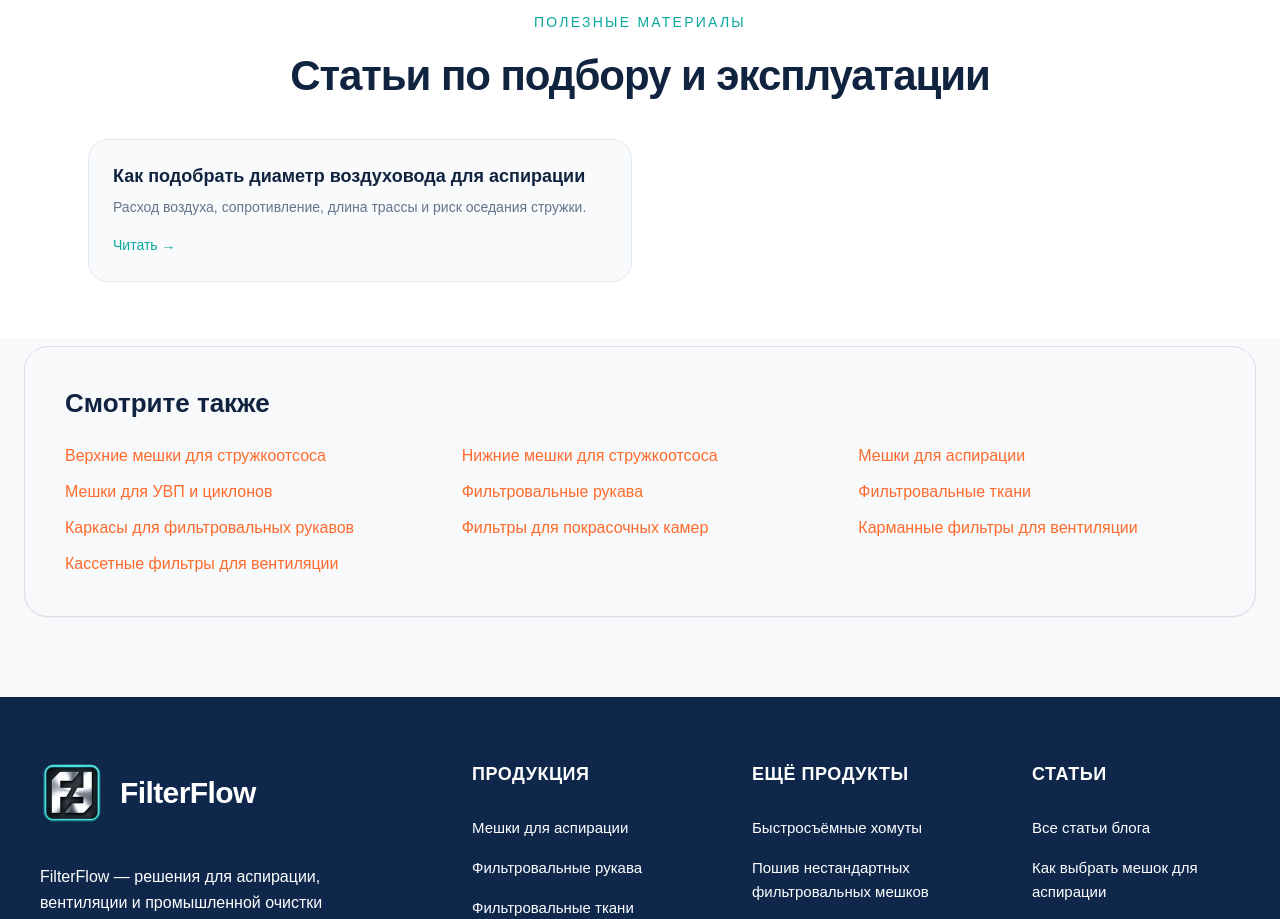
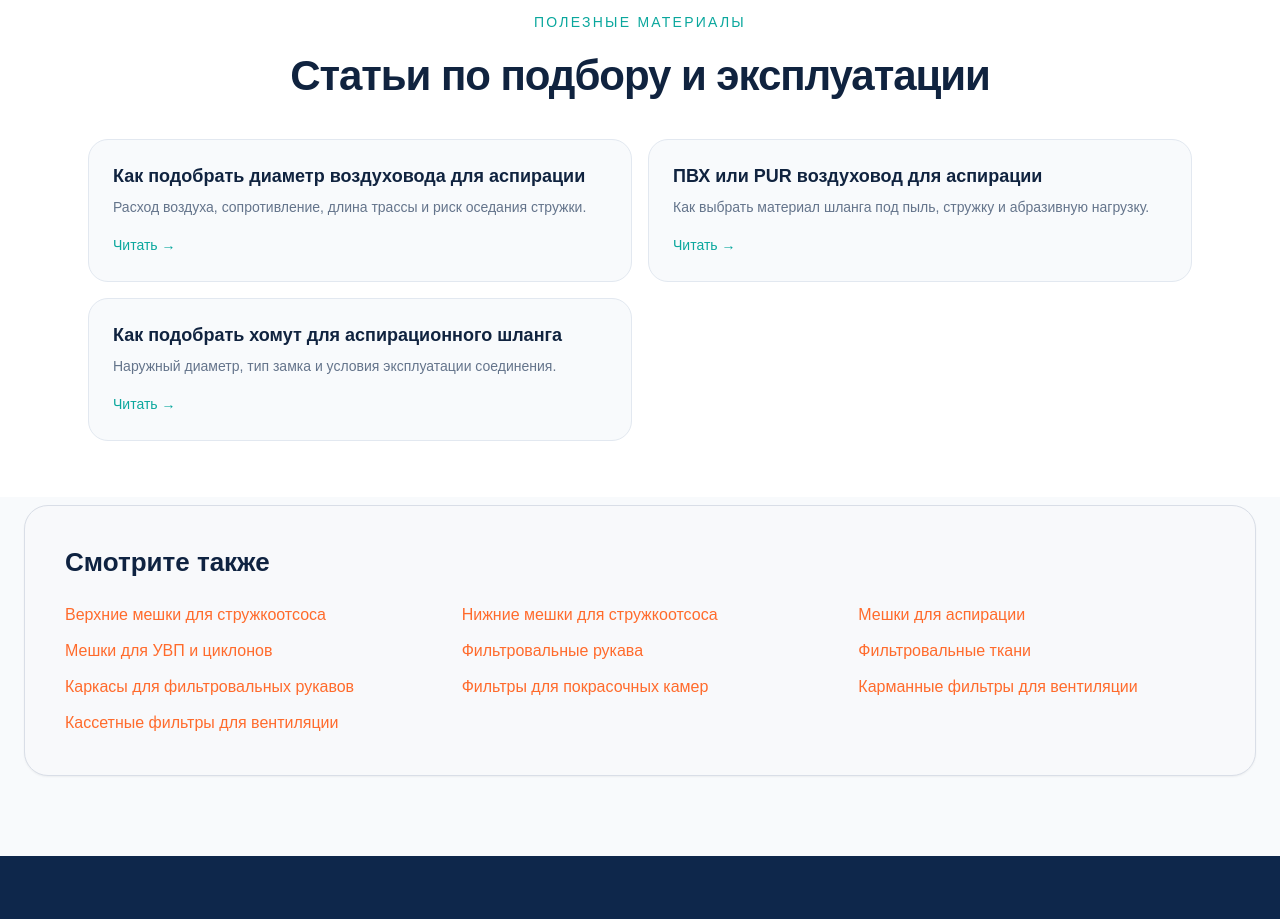
Before and after one commit to karipupkina-ux/filterflow-next, a Next.js app: page /vozduhovody-dlya-aspiracii in a window 1280 px wide. Shown: the part 6760-7679 px from the top of the page. Built offline with nearby package versions, Linux system fonts and the light colour scheme.

Commit message:
SEO content: expand guides for aspiration ducts

```diff
--- a/app/vozduhovody-dlya-aspiracii/page.tsx
+++ b/app/vozduhovody-dlya-aspiracii/page.tsx
@@ -397,6 +397,16 @@ export default function AirDuctsPage() {
           href: "/blog/kak-podobrat-diametr-vozduhovoda-aspiracii/",
           text: "Расход воздуха, сопротивление, длина трассы и риск оседания стружки.",
         },
+        {
+          title: "ПВХ или PUR воздуховод для аспирации",
+          href: "/blog/pvh-ili-pur-vozduhovod/",
+          text: "Как выбрать материал шланга под пыль, стружку и абразивную нагрузку.",
+        },
+        {
+          title: "Как подобрать хомут для аспирационного шланга",
+          href: "/blog/kak-podobrat-homut-dlya-aspiracionnogo-shlanga/",
+          text: "Наружный диаметр, тип замка и условия эксплуатации соединения.",
+        },
       ]} />
       <SeeAlsoLinks excludeHref="/vozduhovody-dlya-aspiracii/" />
       <FloatingContacts />
```
